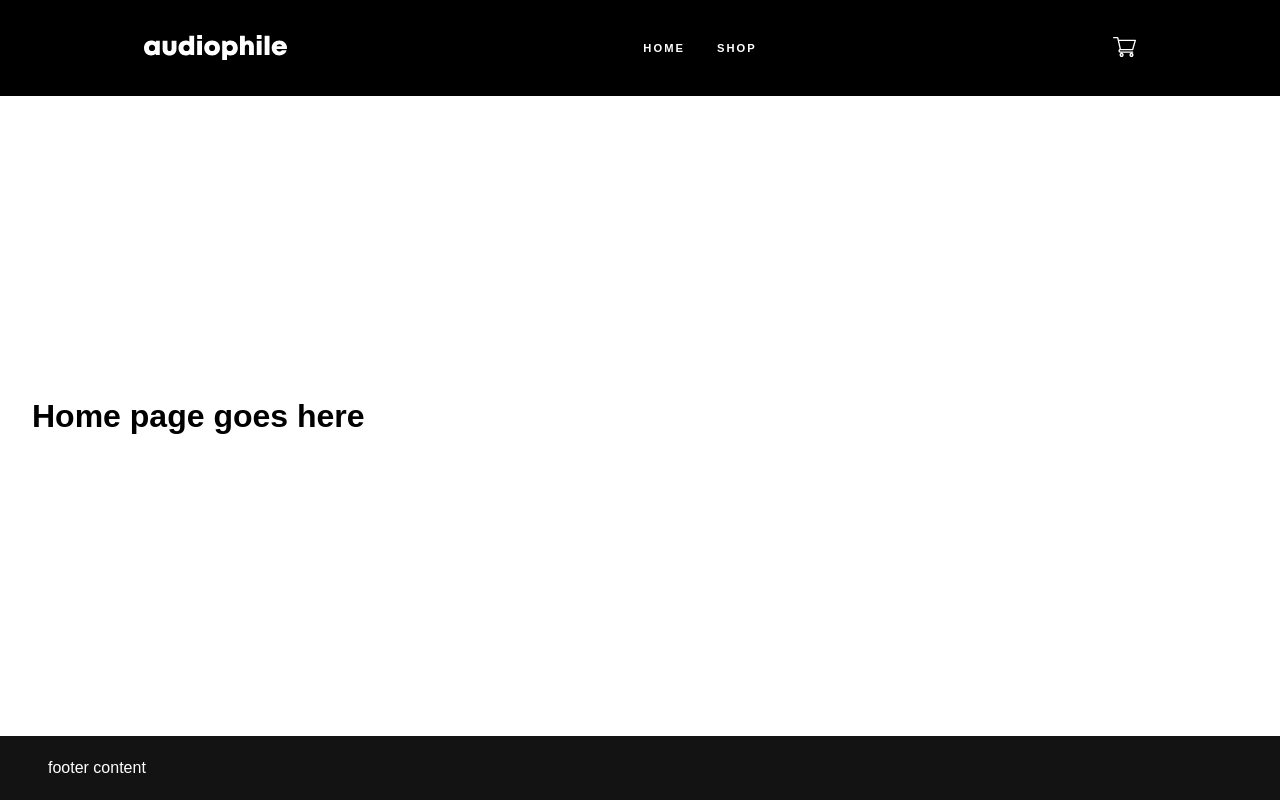
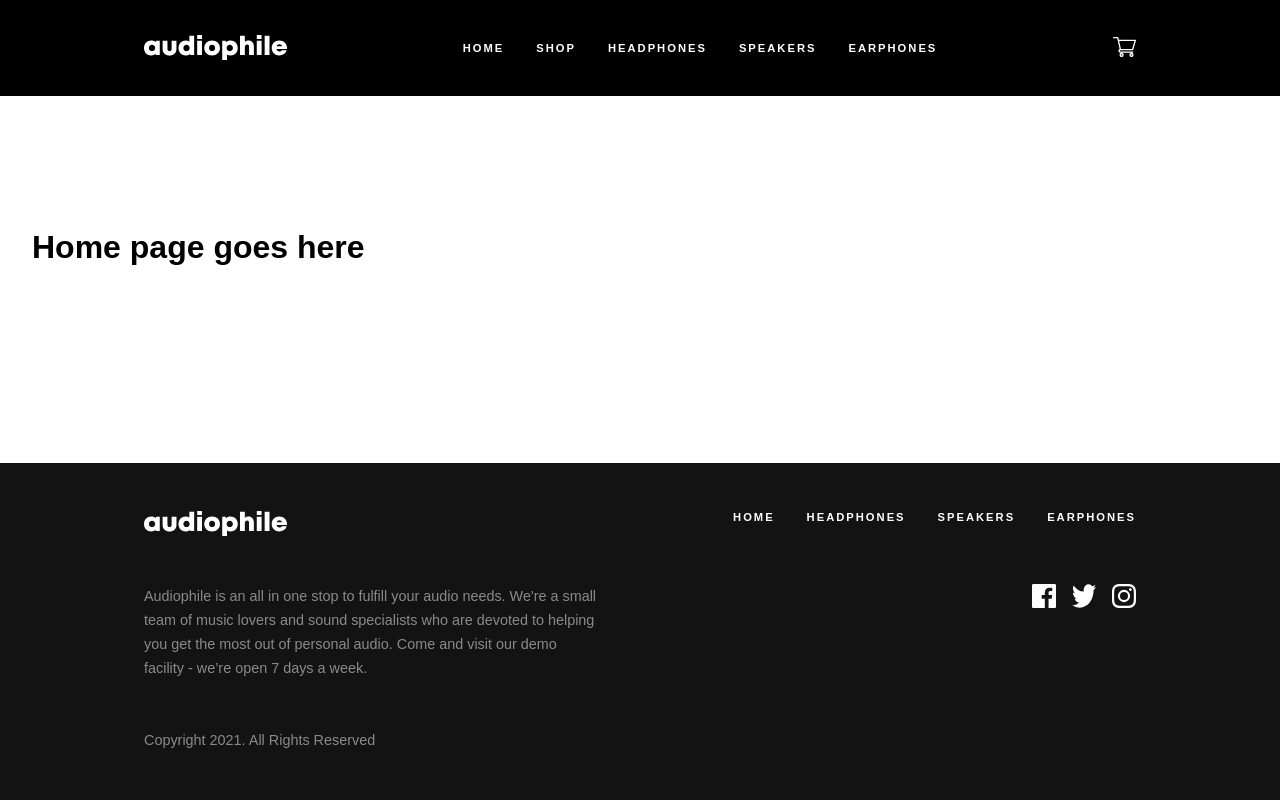
Before and after one commit to confett0/shopping-cart, a React (Vite) app: page / in a window 1280 px wide. Built offline with nearby package versions, Linux system fonts and the light colour scheme.

Commit message:
Style and add contente to footer

```diff
--- a/components/Layout.jsx
+++ b/components/Layout.jsx
@@ -8,19 +8,42 @@ export default function Layout({ totalItems }) {
           <img src="src/assets/shared/desktop/logo.svg" />
         </Link>
         <nav>
-        <NavLink to="/">Home</NavLink>
+          <NavLink to="/">Home</NavLink>
           <NavLink to="shop">Shop</NavLink>
+          <NavLink to="">Headphones</NavLink>
+          <NavLink to="">Speakers</NavLink>
+          <NavLink to="">Earphones</NavLink>
         </nav>
         <Link to="cart">
-            <img src="src/assets/shared/desktop/icon-cart.svg" />{" "}
-            <span className="total-items">{totalItems ? totalItems : ""}</span>
-          </Link>
+          <img src="src/assets/shared/desktop/icon-cart.svg" />{" "}
+          <span className="total-items">{totalItems ? totalItems : ""}</span>
+        </Link>
       </header>
       <div className="outlet">
         <Outlet />
       </div>
       <footer>
-        <p>footer content</p>
+        <div className="footer-wrap">
+          <img src="src/assets/shared/desktop/logo.svg" />
+          <nav>
+          <NavLink to="/">Home</NavLink>
+          <NavLink to="">Headphones</NavLink>
+            <NavLink to="">Speakers</NavLink>
+            <NavLink to="">Earphones</NavLink>
+          </nav>
+          <p>
+            Audiophile is an all in one stop to fulfill your audio needs. We're a
+            small team of music lovers and sound specialists who are devoted to
+            helping you get the most out of personal audio. Come and visit our
+            demo facility - we’re open 7 days a week.
+          </p>
+          <div className="social-icons">
+            <img src="src/assets/shared/desktop/icon-facebook.svg" />
+            <img src="src/assets/shared/desktop/icon-twitter.svg" />
+            <img src="src/assets/shared/desktop/icon-instagram.svg" />
+          </div>
+          <p>Copyright 2021. All Rights Reserved</p>
+        </div>
       </footer>
     </>
   );
--- a/src/App.css
+++ b/src/App.css
@@ -17,13 +17,11 @@ body {
   justify-content: space-between
 }
 
+/* Layout */
+
 header {
   background-color: #000;
   color: #fff;
-  font-size: 0.7rem;
-  font-weight: 700;
-  letter-spacing: 2px;
-  text-transform: uppercase;
   display: flex;
   align-items: center;
   justify-content: space-between;
@@ -31,19 +29,56 @@ header {
   padding: 0 9rem;
 }
 
-header a {
-  color: #fff;
-  text-decoration: none;
-}
-
 nav {
   display: flex;
   gap: 2rem;
 }
 
+footer {
+  background-color: #131313;
+}
+
+.footer-wrap {
+  color: #fff;
+  font-size: 0.9rem;
+  display: grid;
+  grid-template-columns: 1fr 1fr;
+  gap: 3rem 5rem;
+  padding: 3rem 9rem;
+  max-width: 1440px;
+}
+
+header a, footer a {
+  color: #fff;
+  font-size: 0.7rem;
+  font-weight: 700;
+  letter-spacing: 2px;
+  text-decoration: none;
+  text-transform: uppercase;
+}
+
+footer p {
+  line-height: 1.5rem;
+  opacity: 0.5;
+}
+
+footer nav {
+  justify-self: end;
+}
+
+.social-icons {
+  align-self: baseline;
+  justify-self: end;
+  display: flex;
+  gap: 1rem;
+}
+
+/* Content area */
+
 .outlet {
   padding: 2rem;
   max-width: 1440px;
+  margin-bottom: 4rem;
 }
 
 .product-wrap {
@@ -101,12 +136,3 @@ input[type=number]::-webkit-outer-spin-button {
 .cart-item img{
   width: 5rem;
 }
-
-footer {
-  background-color: #131313;
-  color: #fff;
-  display: flex;
-  align-items: center;
-  height: 4rem;
-  padding: 2rem 3rem;
-}
```
